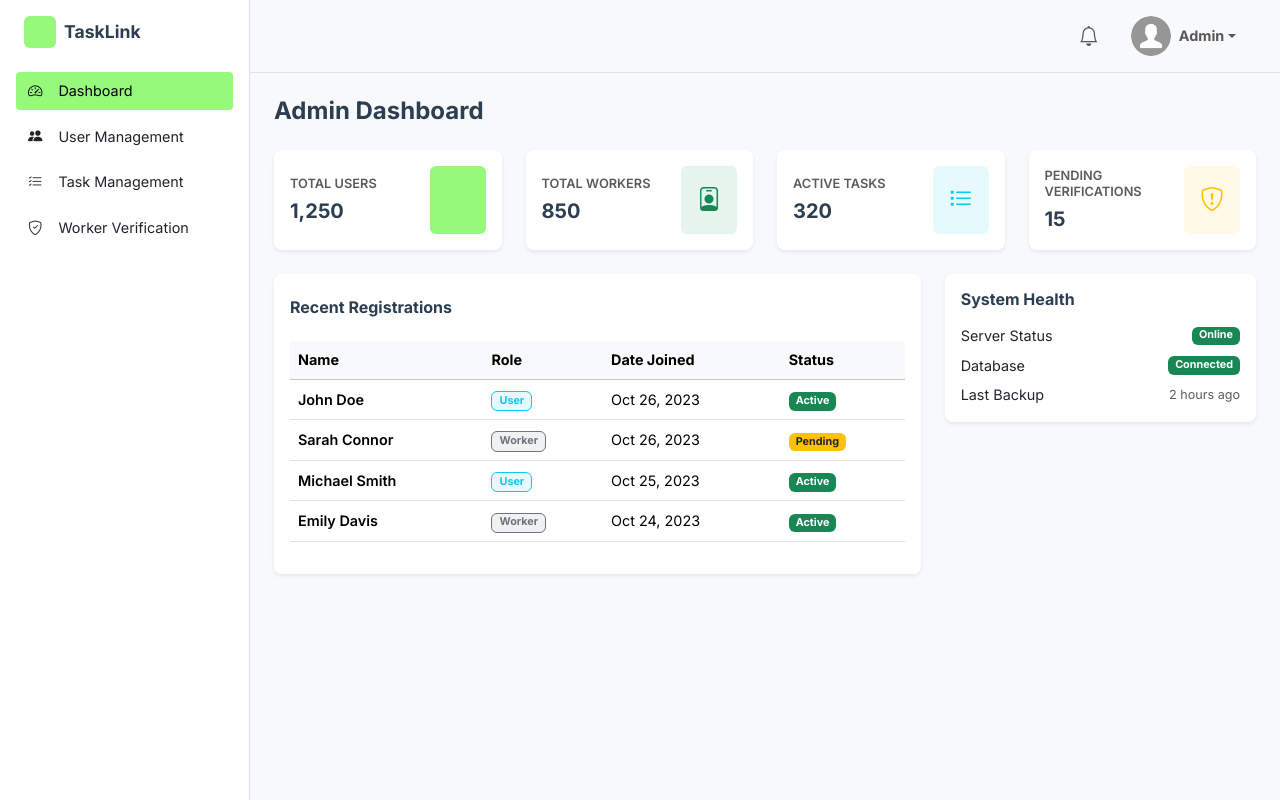
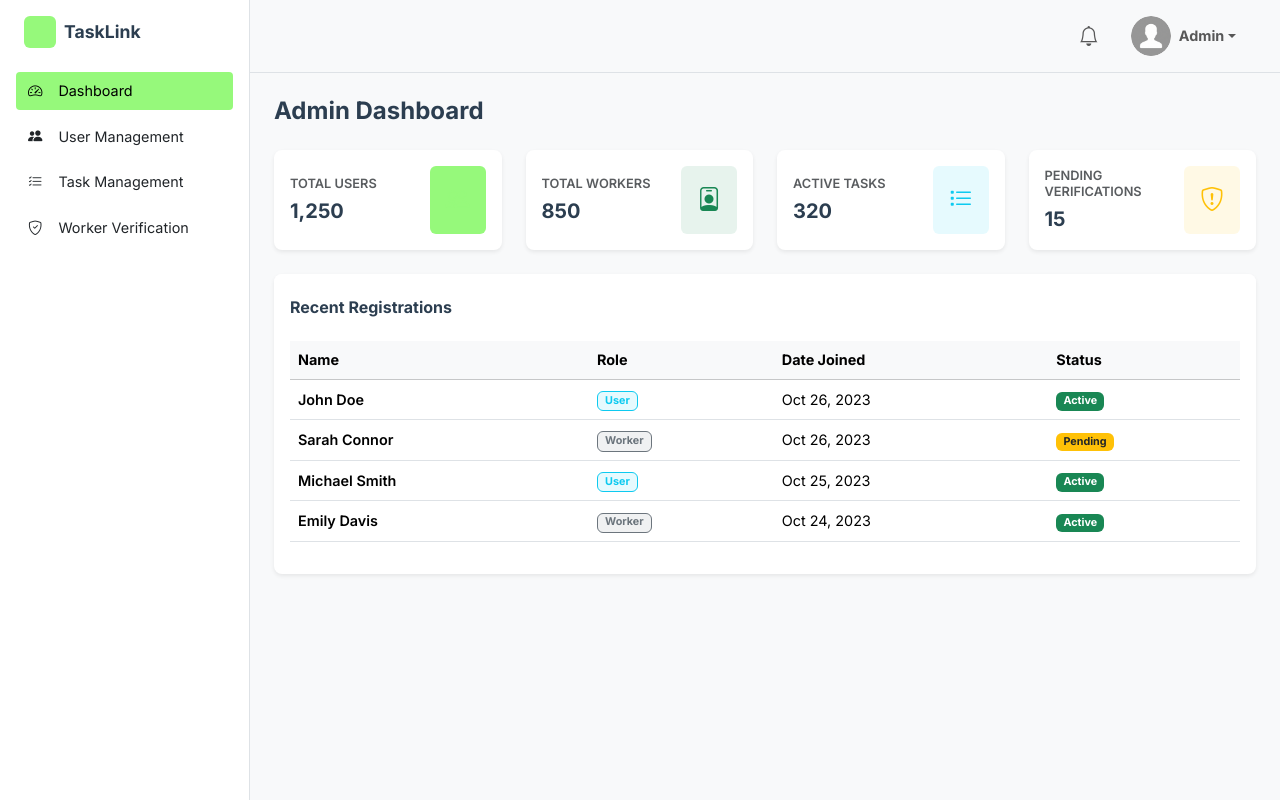
Before and after one commit to penchalavamsic/TaskLink-Copy, a React (Vite) app in the folder frontend/: page /admin/dashboard in a window 1280 px wide. Built offline with nearby package versions, Linux system fonts and the light colour scheme.

Commit message:
removed system health component in admin dashboard

```diff
--- a/frontend/src/modules/admin/pages/Dashboard.jsx
+++ b/frontend/src/modules/admin/pages/Dashboard.jsx
@@ -32,7 +32,7 @@ const Dashboard = () => {
 
             <div className="row g-4">
                 {/* Recent Registrations */}
-                <div className="col-lg-8">
+                <div className="col-12">
                     <div className="card border-0 shadow-sm h-100">
                         <div className="card-header bg-white border-bottom-0 pt-4 pb-2">
                             <h5 className="fw-bold mb-0">Recent Registrations</h5>
@@ -67,27 +67,6 @@ const Dashboard = () => {
                         </div>
                     </div>
                 </div>
-
-                {/* System Status / Quick Actions */}
-                <div className="col-lg-4">
-                    <div className="card border-0 shadow-sm mb-4">
-                        <div className="card-body">
-                            <h5 className="fw-bold mb-3">System Health</h5>
-                            <div className="d-flex justify-content-between align-items-center mb-2">
-                                <span>Server Status</span>
-                                <span className="badge bg-success">Online</span>
-                            </div>
-                            <div className="d-flex justify-content-between align-items-center mb-2">
-                                <span>Database</span>
-                                <span className="badge bg-success">Connected</span>
-                            </div>
-                            <div className="d-flex justify-content-between align-items-center">
-                                <span>Last Backup</span>
-                                <small className="text-muted">2 hours ago</small>
-                            </div>
-                        </div>
-                    </div>
-                </div>
             </div>
         </div>
     );
```
